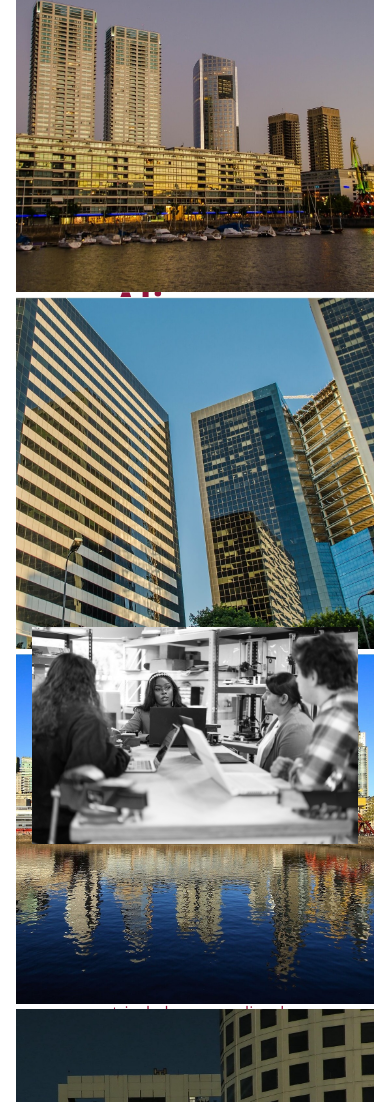
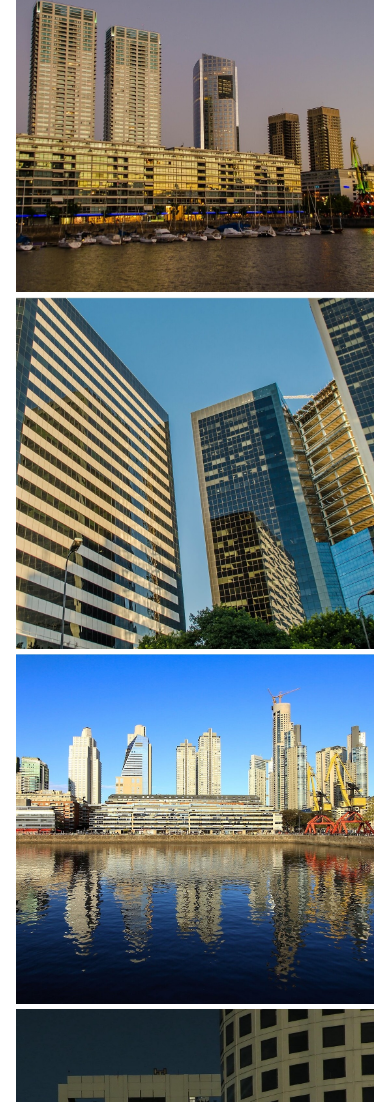
Before and after one commit to azizmond/admMaragliano, a plain HTML site: page index.html in a window 390 px wide. Shown: the part 3482-4584 px from the top of the page. Drawn offline with nearby package versions, Linux system fonts and the light colour scheme; a web font is replaced by a local one.

Commit message:
Responsive design fixed

```diff
--- a/styles.css
+++ b/styles.css
@@ -319,7 +319,7 @@
 }
 /***Site styles***/
 .alliances{
-    height: 100vh;
+    min-height: 100vh;
 }
 .alliances > article{
     margin: 0 1rem;
@@ -371,7 +371,7 @@
     text-decoration: none;
 }
 .services{
-    height: 100vh;
+    min-height: 100vh;
 }
 .services-card{
     position: relative;
@@ -397,10 +397,10 @@
     pointer-events: none;
     transition: all .5s ease-in-out;
 }
-.services-card:hover .services-card-info{
+/* .services-card:hover .services-card-info{
     opacity: 1;
     pointer-events: auto;
-}
+} */
 .services-card-info > div{
     padding: 1rem;
     border: thin solid var(--white-color);
@@ -479,6 +479,10 @@
     .logo a{
         display: none;
     }
+    .services-card:hover .services-card-info{
+        opacity: 1;
+        pointer-events: auto;
+    }
     .services > .container{
         grid-template-columns: repeat(4, 25%);
     }
```
Also changed, not shown: assets/admMaraglianoLogo.png (deleted).
